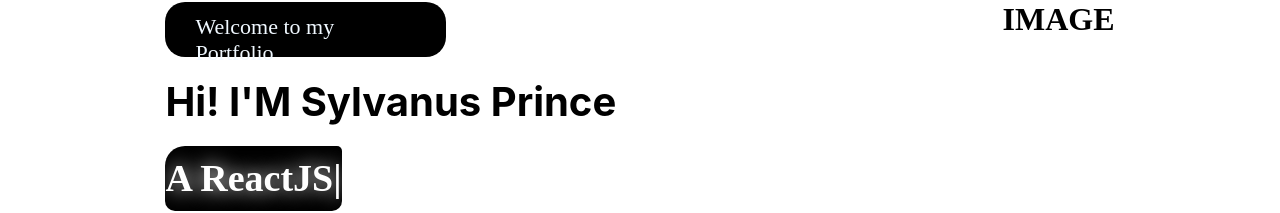
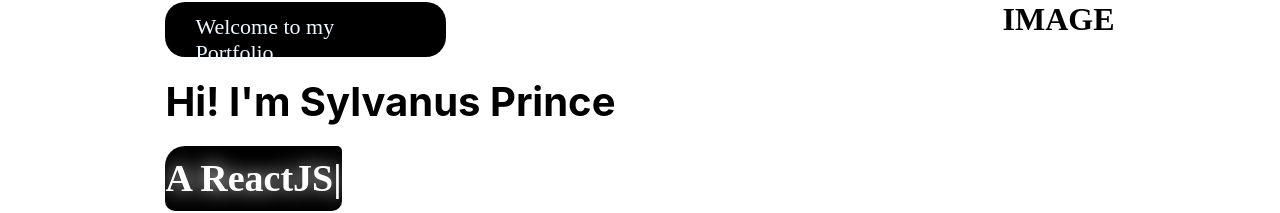
Before and after one commit to SHPrince1/react-portfolio, a React (Create React App) app: page / in a window 1280 px wide. Shown: the part 104-317 px from the top of the page. Built offline with nearby package versions, Linux system fonts and the light colour scheme.

Commit message:
im changed

```diff
--- a/src/components/banner.jsx
+++ b/src/components/banner.jsx
@@ -14,7 +14,7 @@
               <p>Welcome to my Portfolio</p>
             </div>
             <div className={style.nameAndAnimation}>
-              <h2>Hi! I'M Sylvanus Prince</h2>
+              <h2>Hi! I'm Sylvanus Prince</h2>
               <TypedAnimation />
             </div>
             <div className={style.aboutMeText}>
```
